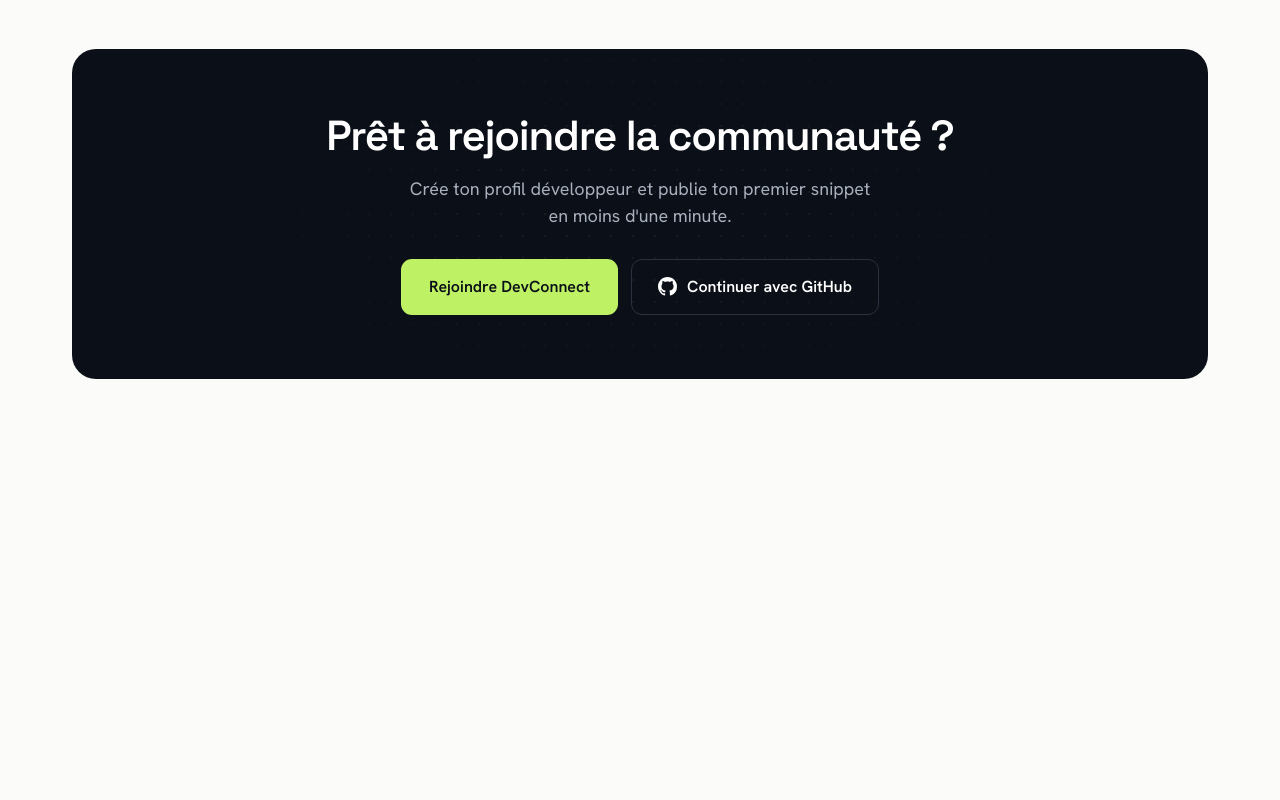
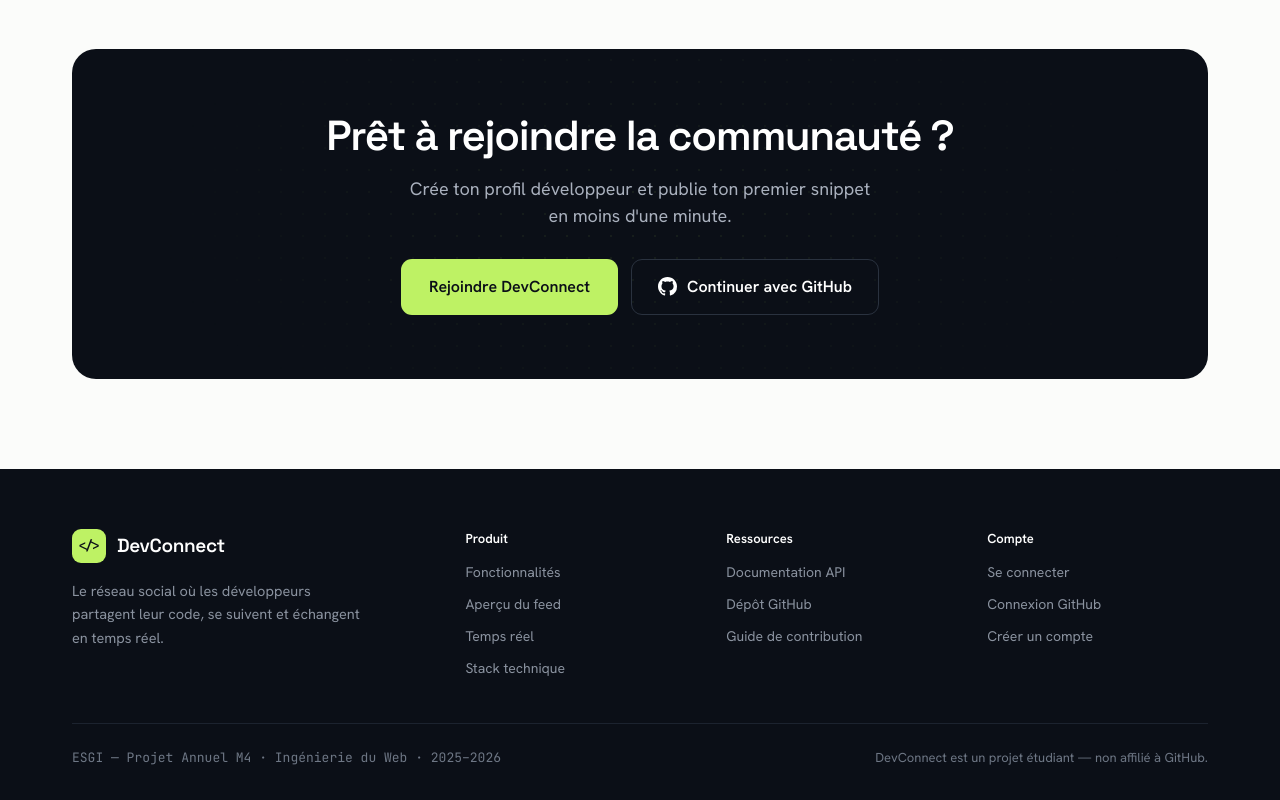
Before and after one commit to aboalsim114/dev-connect, a React (Vite) app: page / in a window 1280 px wide. Shown: the part 3445-4245 px from the top of the page. Before the commit the page ends 3914 px from the top, so only its background shows below. Built offline with nearby package versions, Linux system fonts and the light colour scheme.

Commit message:
feat(footer): add site footer with link columns and credits

```diff
--- /dev/null
+++ b/src/components/Footer/Footer.jsx
@@ -0,0 +1,69 @@
+const produit = [
+    { label: 'Fonctionnalités', href: '#features' },
+    { label: 'Aperçu du feed',  href: '#feed'     },
+    { label: 'Temps réel',      href: '#realtime' },
+    { label: 'Stack technique', href: '#stack'    },
+  ]
+
+  const ressources = [
+    { label: 'Documentation API',    href: '#' },
+    { label: 'Dépôt GitHub',         href: '#' },
+    { label: 'Guide de contribution', href: '#' },
+  ]
+
+  const compte = [
+    { label: 'Se connecter',     href: '#' },
+    { label: 'Connexion GitHub', href: '#' },
+    { label: 'Créer un compte',  href: '#' },
+  ]
+
+  export default function Footer() {
+    return (
+      <footer className="bg-ink pt-[60px] pb-8 text-white">
+        <div className="mx-auto max-w-[1200px] px-8">
+          <div className="grid grid-cols-2 gap-10 border-b border-[#1C232F] pb-11 lg:grid-cols-[1.6fr_1fr_1fr_1fr]">
+
+            {/* Brand */}
+            <div className="col-span-2 lg:col-span-1">
+              <div className="flex items-center gap-[11px]">
+                <span className="flex h-[34px] w-[34px] items-center justify-center rounded-[9px] bg-accent font-mono text-[13px] font-bold text-ink">
+                  &lt;/&gt;
+                </span>
+                <span className="font-display text-[19px] font-semibold tracking-[-0.02em]">DevConnect</span>
+              </div>
+              <p className="mt-4 max-w-[300px] text-[14.5px] leading-relaxed text-[#8A929F]">
+                Le réseau social où les développeurs partagent leur code, se suivent et échangent en temps réel.
+              </p>
+            </div>
+
+            {/* Produit */}
+            <FooterCol title="Produit" links={produit} />
+
+            {/* Ressources */}
+            <FooterCol title="Ressources" links={ressources} />
+
+            {/* Compte */}
+            <FooterCol title="Compte" links={compte} />
+          </div>
+
+          <div className="flex flex-wrap items-center justify-between gap-3.5 pt-6 text-[13px] text-[#6E7785]">
+            <span className="font-mono">ESGI — Projet Annuel M4 · Ingénierie du Web · 2025–2026</span>
+            <span>DevConnect est un projet étudiant — non affilié à GitHub.</span>
+          </div>
+        </div>
+      </footer>
+    )
+  }
+
+  function FooterCol({ title, links }) {
+    return (
+      <div>
+        <div className="mb-[14px] text-[13px] font-semibold text-white">{title}</div>
+        <div className="flex flex-col gap-[11px] text-[14px] text-[#8A929F]">
+          {links.map(({ label, href }) => (
+            <a key={label} href={href} className="no-underline transition-colors hover:text-white">{label}</a>
+          ))}
+        </div>
+      </div>
+    )
+  }
--- a/src/pages/Home/Home.jsx
+++ b/src/pages/Home/Home.jsx
@@ -4,6 +4,7 @@
 import RealTime from "../../components/RealTime/RealTime"
 import Stack from "../../components/Stack/Stack"
 import CTABand from "../../components/CTABand/CTABand"
+import Footer from "../../components/Footer/Footer"
 function Home() {
   return (
    <>
@@ -13,6 +14,7 @@
     <RealTime/>
     <Stack/>
     <CTABand/>
+    <Footer/>
    </>
   )
 }
```
